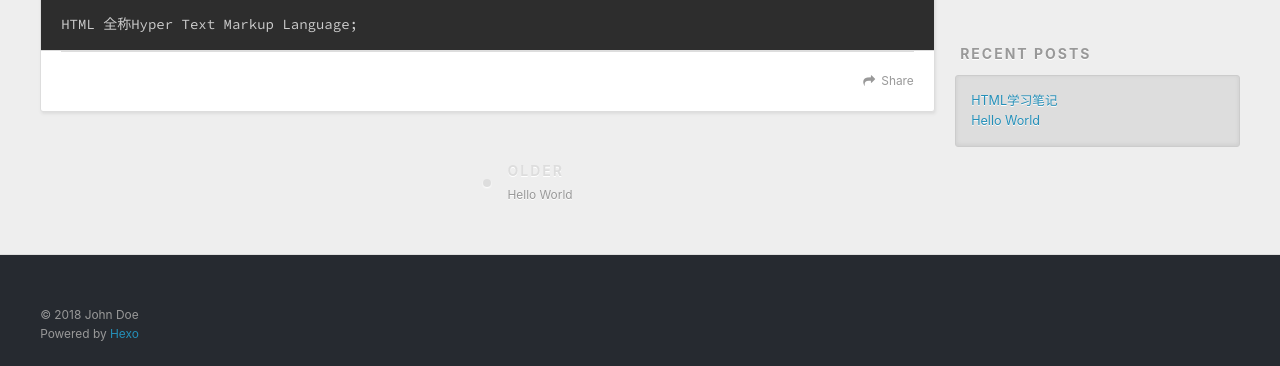
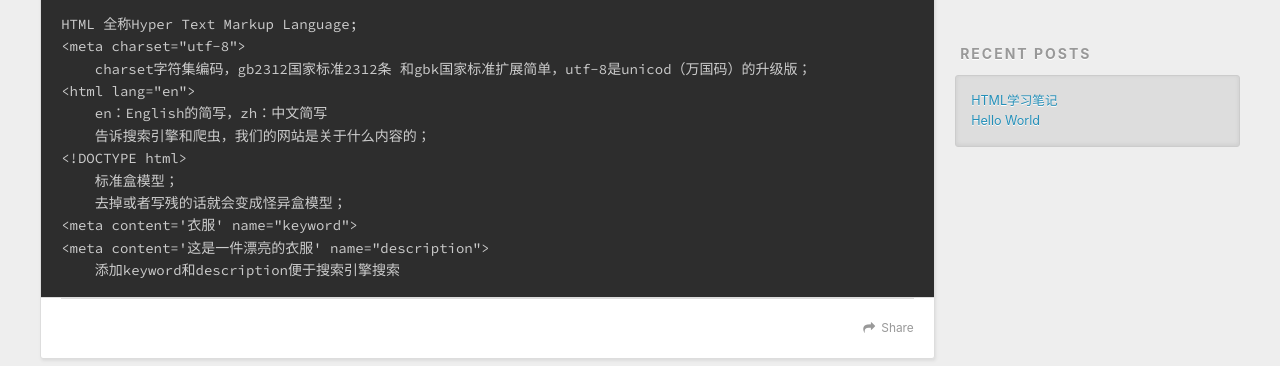
Before and after one commit to i-Zyk/blog, a plain HTML site: page 2018/08/02/one/index.html in a window 1280 px wide. Shown: the part 434-800 px from the top of the page. Drawn offline with nearby package versions, Linux system fonts and the light colour scheme.

Commit message:
Site updated: 2018-08-08 19:19:50

```diff
--- a/2018/08/02/one/index.html
+++ b/2018/08/02/one/index.html
@@ -7,17 +7,17 @@
 
   <title>HTML学习笔记 | Hexo</title>
   <meta name="viewport" content="width=device-width, initial-scale=1, maximum-scale=1">
-  <meta name="description" content="HTML 全称Hyper Text Markup Language;">
+  <meta name="description" content="HTML 全称Hyper Text Markup Language; &amp;lt;meta charset=&amp;quot;utf-8&amp;quot;&amp;gt;     charset字符集编码，gb2312国家标准2312条 和gbk国家标准扩展简单，utf-8是unicod（万国码）的升级版； &amp;lt;html lang=&amp;quot;en&amp;quot;&amp;gt;     en：English的简写，zh：中文简">
 <meta property="og:type" content="article">
 <meta property="og:title" content="HTML学习笔记">
 <meta property="og:url" content="http://yoursite.com/2018/08/02/one/index.html">
 <meta property="og:site_name" content="Hexo">
-<meta property="og:description" content="HTML 全称Hyper Text Markup Language;">
+<meta property="og:description" content="HTML 全称Hyper Text Markup Language; &amp;lt;meta charset=&amp;quot;utf-8&amp;quot;&amp;gt;     charset字符集编码，gb2312国家标准2312条 和gbk国家标准扩展简单，utf-8是unicod（万国码）的升级版； &amp;lt;html lang=&amp;quot;en&amp;quot;&amp;gt;     en：English的简写，zh：中文简">
 <meta property="og:locale" content="default">
-<meta property="og:updated_time" content="2018-08-07T15:34:08.137Z">
+<meta property="og:updated_time" content="2018-08-08T11:19:09.033Z">
 <meta name="twitter:card" content="summary">
 <meta name="twitter:title" content="HTML学习笔记">
-<meta name="twitter:description" content="HTML 全称Hyper Text Markup Language;">
+<meta name="twitter:description" content="HTML 全称Hyper Text Markup Language; &amp;lt;meta charset=&amp;quot;utf-8&amp;quot;&amp;gt;     charset字符集编码，gb2312国家标准2312条 和gbk国家标准扩展简单，utf-8是unicod（万国码）的升级版； &amp;lt;html lang=&amp;quot;en&amp;quot;&amp;gt;     en：English的简写，zh：中文简">
 
     <link rel="alternate" href="/blog/atom.xml" title="Hexo" type="application/atom+xml">
 
@@ -87,11 +87,22 @@
     <div class="article-entry" itemprop="articleBody">
 
         <pre><code>HTML 全称Hyper Text Markup Language;
+&lt;meta charset=&quot;utf-8&quot;&gt;
+    charset字符集编码，gb2312国家标准2312条 和gbk国家标准扩展简单，utf-8是unicod（万国码）的升级版；
+&lt;html lang=&quot;en&quot;&gt;
+    en：English的简写，zh：中文简写
+    告诉搜索引擎和爬虫，我们的网站是关于什么内容的；
+&lt;!DOCTYPE html&gt;
+    标准盒模型；
+    去掉或者写残的话就会变成怪异盒模型；
+&lt;meta content=&apos;衣服&apos; name=&quot;keyword&quot;&gt;
+&lt;meta content=&apos;这是一件漂亮的衣服&apos; name=&quot;description&quot;&gt;
+    添加keyword和description便于搜索引擎搜索
 </code></pre>
 
     </div>
     <footer class="article-footer">
-      <a data-url="http://yoursite.com/2018/08/02/one/" data-id="cjkjvchoi00013gnstqvum7ks" class="article-share-link">Share</a>
+      <a data-url="http://yoursite.com/2018/08/02/one/" data-id="cjkl1kbkb0000v0nsvrek00c4" class="article-share-link">Share</a>
 
 
     </footer>
```
Also changed, not shown: 2018/08/02/hello-world/index.html (+1 -1 lines), index.html (+13 -2 lines).
